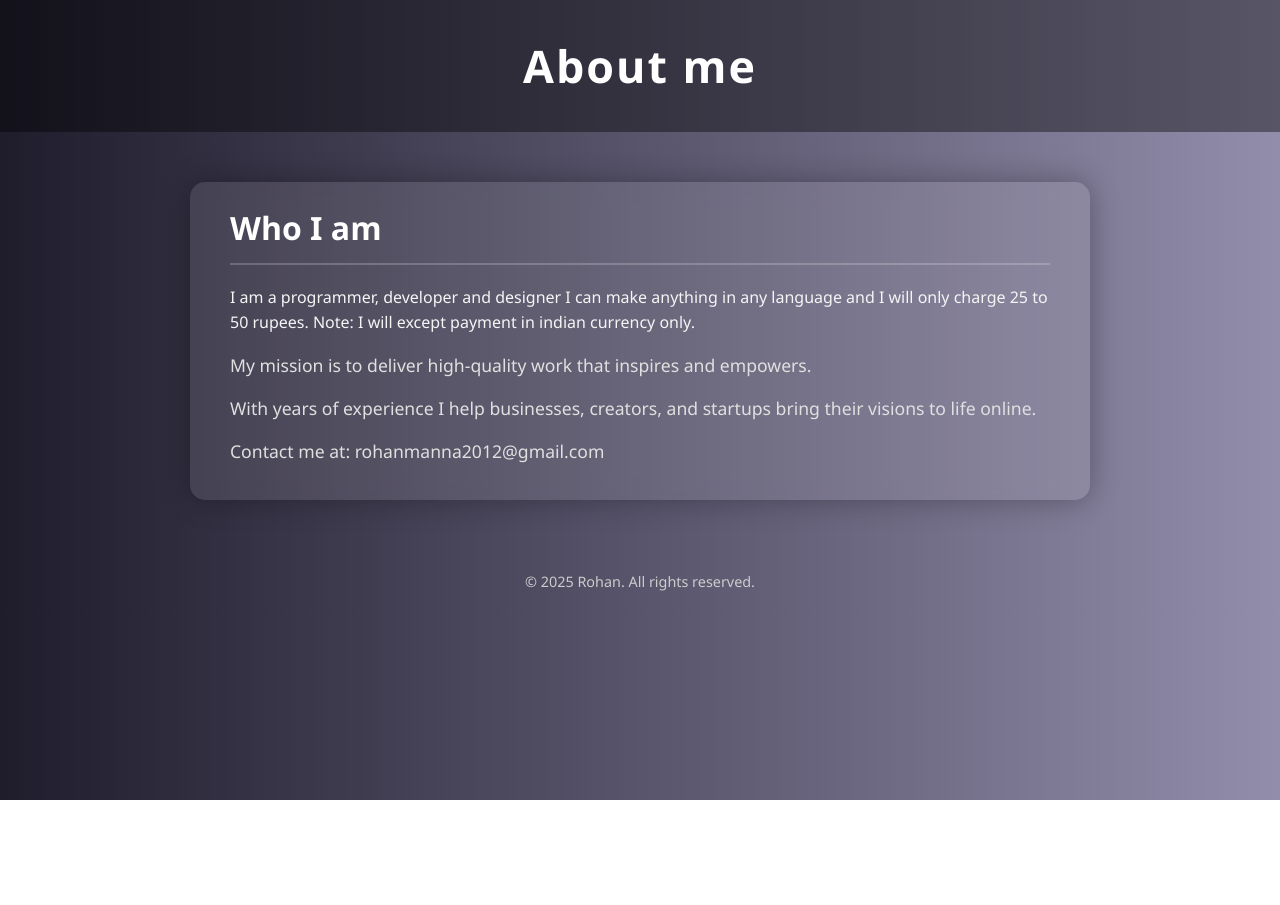
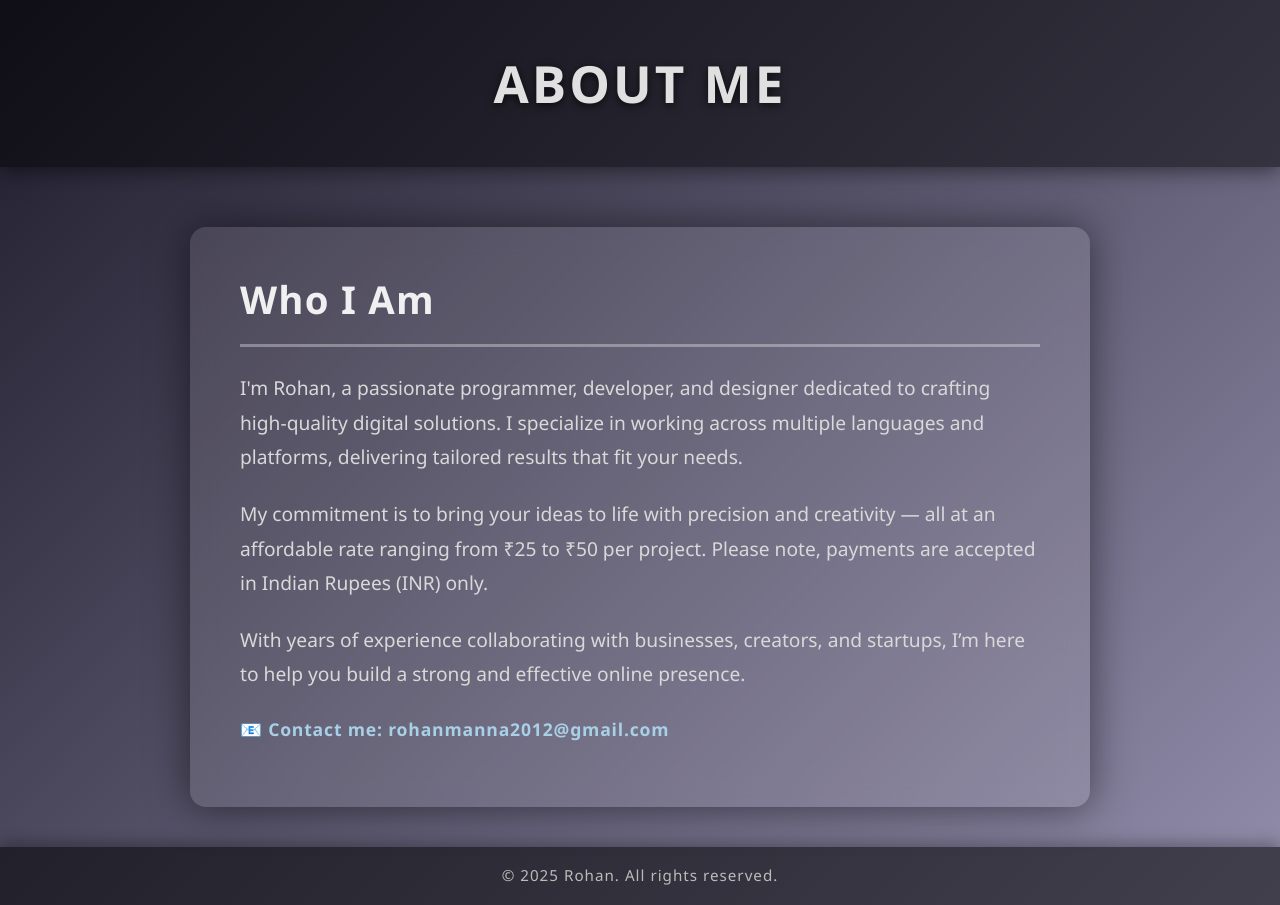
Before and after one commit to RohanRathore-crypto/EasyCode, a plain HTML site: page about.html in a window 1280 px wide. Before the commit the page ends 800 px from the top, so only its background shows below. Drawn offline with Linux system fonts and the light colour scheme.

Commit message:
Update about.html

```diff
--- a/about.html
+++ b/about.html
@@ -2,8 +2,8 @@
 <html lang="en">
 <head>
   <meta charset="UTF-8" />
-  <meta name="viewport" content="width=device-width, initial-scale=1.0"/>
-  <title>About Us</title>
+  <meta name="viewport" content="width=device-width, initial-scale=1" />
+  <title>About Me - Rohan</title>
   <style>
     * {
       box-sizing: border-box;
@@ -13,98 +13,162 @@
 
     body {
       font-family: 'Segoe UI', Tahoma, Geneva, Verdana, sans-serif;
-      background: linear-gradient(to right, #1f1c2c, #928dab);
-      color: #f5f5f5;
-      line-height: 1.6;
+      background: linear-gradient(135deg, #1f1c2c, #928dab);
+      color: #f0f0f0;
+      line-height: 1.7;
+      min-height: 100vh;
+      display: flex;
+      flex-direction: column;
+      justify-content: space-between;
     }
 
     header {
-      background-color: rgba(0, 0, 0, 0.4);
-      padding: 30px 0;
+      background-color: rgba(0, 0, 0, 0.5);
+      padding: 40px 20px;
       text-align: center;
+      box-shadow: 0 4px 20px rgba(0,0,0,0.5);
     }
 
     header h1 {
-      font-size: 2.8em;
-      color: #ffffff;
-      letter-spacing: 2px;
-      animation: fadeIn 2s ease-in-out;
+      font-size: 3.2em;
+      color: #e0e0e0;
+      letter-spacing: 3px;
+      font-weight: 700;
+      text-transform: uppercase;
+      text-shadow: 0 2px 8px rgba(0,0,0,0.7);
+      animation: fadeInDown 1.8s ease forwards;
     }
 
     section.about {
+      background-color: rgba(255, 255, 255, 0.1);
       max-width: 900px;
-      margin: 50px auto;
-      padding: 20px 40px;
-      background-color: rgba(255, 255, 255, 0.1);
-      border-radius: 15px;
-      box-shadow: 0 0 30px rgba(0, 0, 0, 0.3);
-      backdrop-filter: blur(10px);
-      animation: slideUp 1.5s ease;
+      margin: 60px auto 40px;
+      padding: 40px 50px;
+      border-radius: 16px;
+      box-shadow: 0 0 40px rgba(0, 0, 0, 0.5);
+      backdrop-filter: blur(12px);
+      animation: slideUpFade 1.6s ease forwards;
     }
 
     section.about h2 {
-      font-size: 2em;
-      color: #ffffff;
-      margin-bottom: 20px;
-      border-bottom: 2px solid #ffffff33;
-      padding-bottom: 10px;
+      font-size: 2.4em;
+      font-weight: 700;
+      margin-bottom: 24px;
+      border-bottom: 3px solid #ffffff55;
+      padding-bottom: 12px;
+      letter-spacing: 1.2px;
+      color: #f0f0f0;
     }
 
     section.about p {
+      font-size: 1.2em;
+      margin-bottom: 22px;
+      color: #d9d9d9;
+      line-height: 1.8;
+    }
+
+    section.about p.contact {
+      font-weight: 600;
       font-size: 1.1em;
-      margin-bottom: 15px;
-      color: #e0e0e0;
+      color: #a8d0e6;
+      letter-spacing: 0.8px;
     }
 
     footer {
+      background-color: rgba(0, 0, 0, 0.55);
       text-align: center;
-      padding: 20px;
-      font-size: 0.9em;
-      color: #ccc;
+      padding: 16px 10px;
+      font-size: 0.95em;
+      color: #bbb;
+      letter-spacing: 1px;
+      box-shadow: 0 -4px 15px rgba(0,0,0,0.3);
+      user-select: none;
     }
 
-    @keyframes fadeIn {
-      0% { opacity: 0; transform: translateY(-20px); }
-      100% { opacity: 1; transform: translateY(0); }
+    /* Animations */
+    @keyframes fadeInDown {
+      0% {
+        opacity: 0;
+        transform: translateY(-30px);
+      }
+      100% {
+        opacity: 1;
+        transform: translateY(0);
+      }
     }
 
-    @keyframes slideUp {
-      0% { opacity: 0; transform: translateY(40px); }
-      100% { opacity: 1; transform: translateY(0); }
+    @keyframes slideUpFade {
+      0% {
+        opacity: 0;
+        transform: translateY(50px);
+      }
+      100% {
+        opacity: 1;
+        transform: translateY(0);
+      }
     }
 
-    @media (max-width: 600px) {
+    /* Responsive */
+    @media (max-width: 720px) {
       section.about {
-        padding: 20px;
+        padding: 30px 25px;
+        margin: 40px 20px 30px;
       }
 
       header h1 {
-        font-size: 2em;
+        font-size: 2.4em;
       }
 
       section.about h2 {
-        font-size: 1.6em;
+        font-size: 1.8em;
+      }
+
+      section.about p {
+        font-size: 1em;
+      }
+    }
+
+    @media (max-width: 400px) {
+      section.about {
+        padding: 25px 20px;
+        margin: 30px 15px 20px;
+      }
+
+      header h1 {
+        font-size: 1.8em;
+      }
+
+      section.about h2 {
+        font-size: 1.5em;
       }
     }
   </style>
 </head>
 <body>
+
   <header>
-    <h1>About me</h1>
+    <h1>About Me</h1>
   </header>
 
-  <section class="about">
-    <h2>Who I am</h2>
-    </p> I am a programmer, developer and designer I can make anything in any language and I will only charge 25 to 50 rupees. Note: I will except payment in indian currency only. </p>
-
-    <p>My mission is to deliver high-quality work that inspires and empowers.</p>
-
-    <p>With years of experience I help businesses, creators, and startups bring their visions to life online.</p>
-    <p>Contact me at: rohanmanna2012@gmail.com</p>
+  <section class="about" aria-label="About Me Section">
+    <h2>Who I Am</h2>
+    <p>
+      I'm Rohan, a passionate programmer, developer, and designer dedicated to crafting high-quality digital solutions. I specialize in working across multiple languages and platforms, delivering tailored results that fit your needs.
+    </p>
+    <p>
+      My commitment is to bring your ideas to life with precision and creativity — all at an affordable rate ranging from ₹25 to ₹50 per project. Please note, payments are accepted in Indian Rupees (INR) only.
+    </p>
+    <p>
+      With years of experience collaborating with businesses, creators, and startups, I’m here to help you build a strong and effective online presence.
+    </p>
+    <p class="contact">
+      📧 Contact me: <a href="mailto:rohanmanna2012@gmail.com" style="color:#a8d0e6; text-decoration:none;">rohanmanna2012@gmail.com</a>
+    </p>
   </section>
 
   <footer>
     &copy; 2025 Rohan. All rights reserved.
   </footer>
+
 </body>
 </html>
```
